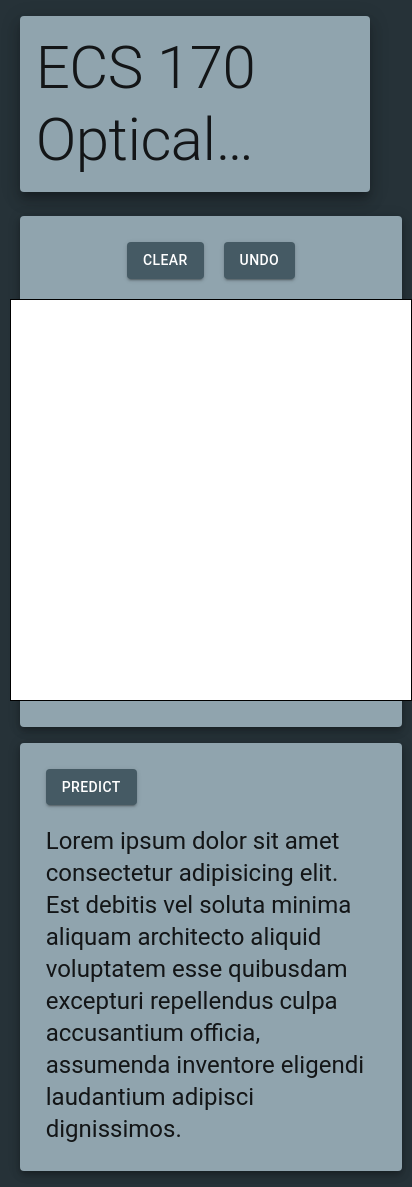
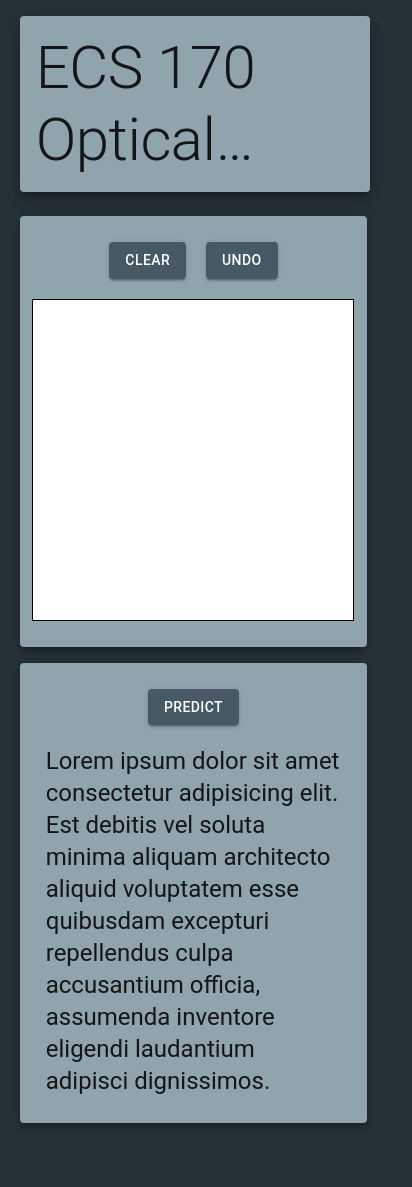
Before and after one commit to Carson1829/OCR-project, a Next.js app: page / in a window 390 px wide. Shown: the whole page, 412 px wide, since content can reach past the window. After the commit the page ends 1139 px from the top, so only its background shows below. Built offline with nearby package versions, Linux system fonts and the light colour scheme.

Commit message:
create branch, modify parameters

```diff
--- a/app/components/canvas.tsx
+++ b/app/components/canvas.tsx
@@ -109,7 +109,7 @@ export default function Canvas(props: {size: number}) {
     };
 
     return (
-        <Paper sx={{backgroundColor: blueGrey[300], height: '100%', padding: 2, width: (isMobile ? '100%' : '50%')}} elevation={5}>
+        <Paper sx={{backgroundColor: blueGrey[300], height: '100%', padding: 2, width: (isMobile ? '90%' : '50%')}} elevation={5}>
             <div style={{ display: 'flex', flexDirection: 'row', justifyContent: 'center', alignItems: 'center' }}>
             <Button variant='contained' sx={{margin: '10px', backgroundColor: blueGrey[700], '&:hover': {backgroundColor: blueGrey[900]}}} onClick={clear}>
                     Clear
--- a/app/page.module.css
+++ b/app/page.module.css
@@ -8,6 +8,6 @@
 
 @media (max-width: 700px) {
     .heading {
-        font-size: 2rem;
+        font-size: 1.8rem;
     }
 }
--- a/app/page.tsx
+++ b/app/page.tsx
@@ -17,14 +17,16 @@ export default function Home() {
                 </Typography>
             </Paper>
             <Stack direction={isMobile ? 'column' : 'row'} spacing={2} sx={{height: '100%'}} justifyContent="center">
-                <Canvas size={400}></Canvas>
-                <Paper sx={{backgroundColor: blueGrey[300], height: '100%', padding: 2, width: (isMobile ? '100%' : '50%')}} elevation={5}>
+                <Canvas size={isMobile ? 320 : 400}></Canvas>
+                <Paper sx={{backgroundColor: blueGrey[300], height: '100%', padding: 2, width: (isMobile ? '90%' : '50%')}} elevation={5}>
+                <div style={isMobile ? { display: 'flex', flexDirection: 'column', justifyContent: 'center', alignItems: 'center' } : {}}>
                     <Button variant='contained' sx={{margin: '10px', backgroundColor: blueGrey[700], '&:hover': {backgroundColor: blueGrey[900]}}}>
                         Predict
                     </Button>
                     <Typography variant="h5" sx={{margin: '10px'}}>
                         Lorem ipsum dolor sit amet consectetur adipisicing elit. Est debitis vel soluta minima aliquam architecto aliquid voluptatem esse quibusdam excepturi repellendus culpa accusantium officia, assumenda inventore eligendi laudantium adipisci dignissimos.
                     </Typography>
+                </div>
                 </Paper>
             </Stack>
         </Stack>
```
